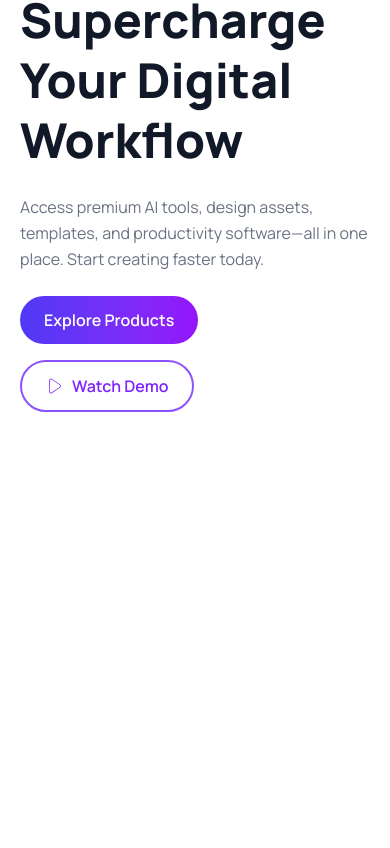
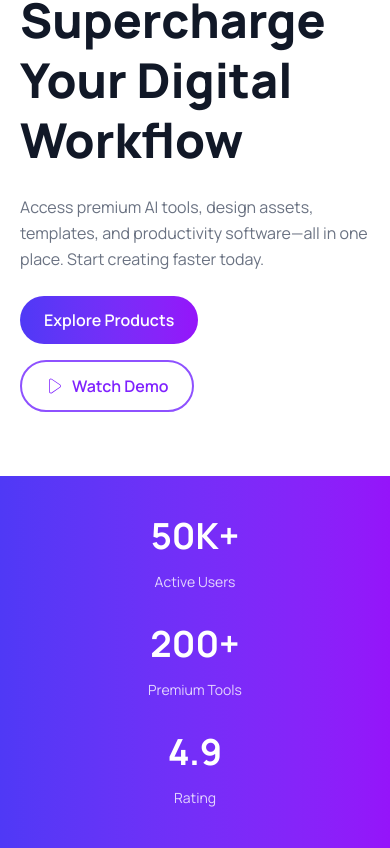
Before and after one commit to wasifhasancse/B13-A6-DigiTools-Platform, a React (Vite) app: page / in a window 390 px wide. Shown: the part 501-1349 px from the top of the page. Before the commit the page ends 977 px from the top, so only its background shows below. Built offline with nearby package versions, Linux system fonts and the light colour scheme.

Commit message:
develop the Stats Section with responsive

```diff
--- a/src/App.jsx
+++ b/src/App.jsx
@@ -1,6 +1,7 @@
 import './App.css'
 import Hero from './components/Hero/Hero'
 import NavBar from './components/NavBar/NavBar'
+import StatsSection from './components/StatsSection/StatsSection'
 
 function App() {
 
@@ -8,6 +9,7 @@ function App() {
     <>
       <NavBar />
       <Hero />
+      <StatsSection/>
 
     </>
   )
--- /dev/null
+++ b/src/components/StatsSection/StatsSection.jsx
@@ -0,0 +1,34 @@
+const StatsSection = () => {
+  return (
+    <div className="w-full bg-linear-to-r from-[#4F39F6] to-[#9514FA] py-10 md:py-12">
+      <div className="container mx-auto px-4 md:px-6">
+        <div className="flex flex-col items-center justify-around gap-8 text-center text-white sm:flex-row sm:gap-0">
+          <div className="flex-1">
+            <h2 className="text-4xl font-bold md:text-5xl">50K+</h2>
+            <p className="mt-4 text-sm md:text-base text-white/80">
+              Active Users
+            </p>
+          </div>
+
+          <div className="hidden sm:block border-l-2 border-white/50 h-16"></div>
+
+          <div className="flex-1">
+            <h2 className="text-4xl font-bold md:text-5xl">200+</h2>
+            <p className="mt-4 text-sm md:text-base text-white/80">
+              Premium Tools
+            </p>
+          </div>
+
+          <div className="hidden sm:block border-l-2 border-white/50 h-16"></div>
+
+          <div className="flex-1">
+            <h2 className="text-4xl font-bold md:text-5xl">4.9</h2>
+            <p className="mt-4 text-sm md:text-base text-white/80">Rating</p>
+          </div>
+        </div>
+      </div>
+    </div>
+  );
+};
+
+export default StatsSection;
```
